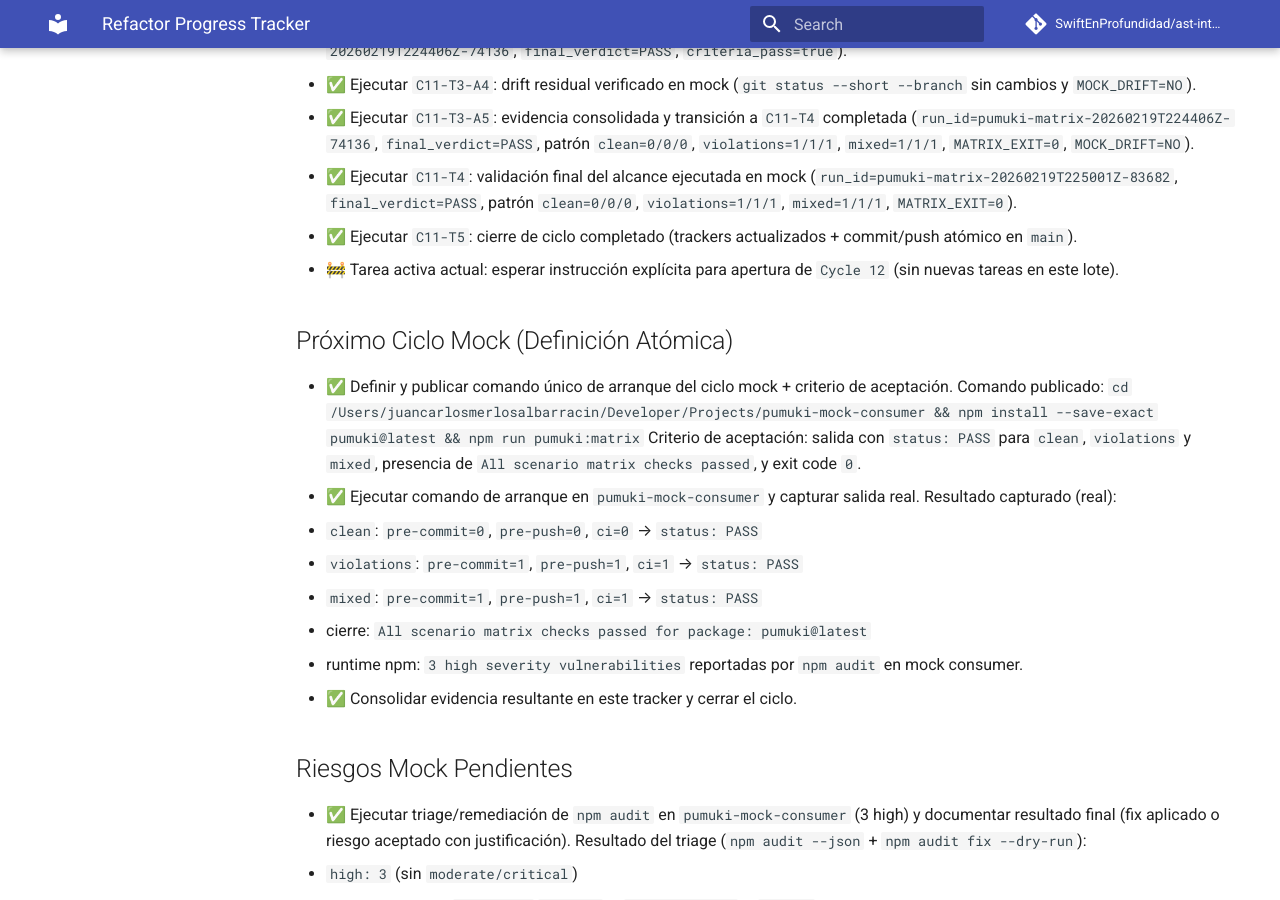
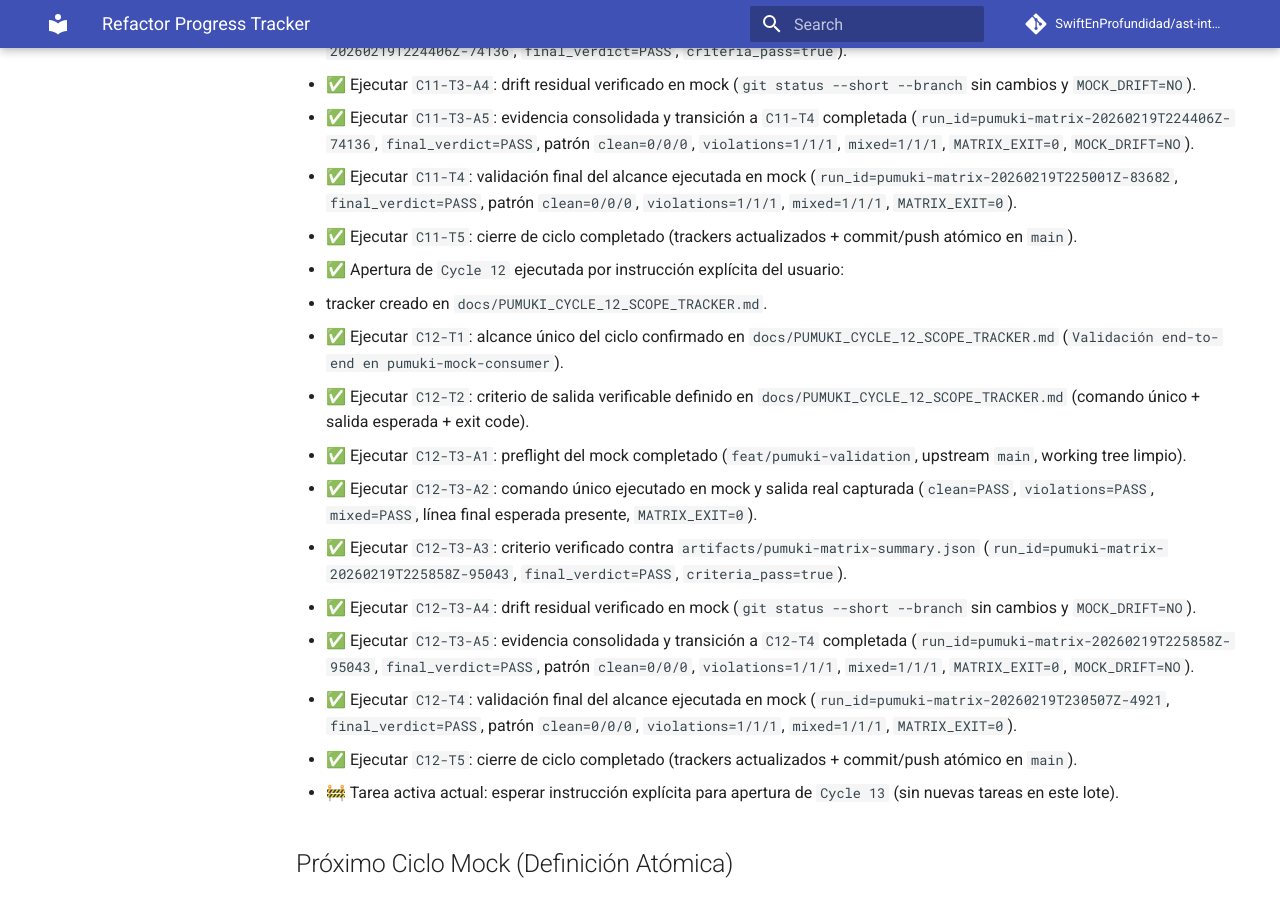
Before and after one commit to SwiftEnProfundidad/ast-intelligence-hooks, an MkDocs documentation site: the page built from docs/REFRACTOR_PROGRESS.md, in a window 1280 px wide and 900 px high, scrolled down 9445 px. Built offline with MkDocs 1.6.1 and Material for MkDocs 9.7.7, drawn with Linux system fonts in a browser that asks for light colours; comment, search, counter and statistics services are not loaded.

Commit message:
docs(cycle-12): close cycle 12 tracker and update refactor progress

```diff
--- a/docs/REFRACTOR_PROGRESS.md
+++ b/docs/REFRACTOR_PROGRESS.md
@@ -211,7 +211,18 @@ Estado consolidado del refactor con seguimiento de tareas y evidencia del avance
 - ✅ Ejecutar `C11-T3-A5`: evidencia consolidada y transición a `C11-T4` completada (`run_id=pumuki-matrix-20260219T224406Z-74136`, `final_verdict=PASS`, patrón `clean=0/0/0`, `violations=1/1/1`, `mixed=1/1/1`, `MATRIX_EXIT=0`, `MOCK_DRIFT=NO`).
 - ✅ Ejecutar `C11-T4`: validación final del alcance ejecutada en mock (`run_id=pumuki-matrix-20260219T225001Z-83682`, `final_verdict=PASS`, patrón `clean=0/0/0`, `violations=1/1/1`, `mixed=1/1/1`, `MATRIX_EXIT=0`).
 - ✅ Ejecutar `C11-T5`: cierre de ciclo completado (trackers actualizados + commit/push atómico en `main`).
-- 🚧 Tarea activa actual: esperar instrucción explícita para apertura de `Cycle 12` (sin nuevas tareas en este lote).
+- ✅ Apertura de `Cycle 12` ejecutada por instrucción explícita del usuario:
+  - tracker creado en `docs/PUMUKI_CYCLE_12_SCOPE_TRACKER.md`.
+- ✅ Ejecutar `C12-T1`: alcance único del ciclo confirmado en `docs/PUMUKI_CYCLE_12_SCOPE_TRACKER.md` (`Validación end-to-end en pumuki-mock-consumer`).
+- ✅ Ejecutar `C12-T2`: criterio de salida verificable definido en `docs/PUMUKI_CYCLE_12_SCOPE_TRACKER.md` (comando único + salida esperada + exit code).
+- ✅ Ejecutar `C12-T3-A1`: preflight del mock completado (`feat/pumuki-validation`, upstream `main`, working tree limpio).
+- ✅ Ejecutar `C12-T3-A2`: comando único ejecutado en mock y salida real capturada (`clean=PASS`, `violations=PASS`, `mixed=PASS`, línea final esperada presente, `MATRIX_EXIT=0`).
+- ✅ Ejecutar `C12-T3-A3`: criterio verificado contra `artifacts/pumuki-matrix-summary.json` (`run_id=pumuki-matrix-20260219T225858Z-95043`, `final_verdict=PASS`, `criteria_pass=true`).
+- ✅ Ejecutar `C12-T3-A4`: drift residual verificado en mock (`git status --short --branch` sin cambios y `MOCK_DRIFT=NO`).
+- ✅ Ejecutar `C12-T3-A5`: evidencia consolidada y transición a `C12-T4` completada (`run_id=pumuki-matrix-20260219T225858Z-95043`, `final_verdict=PASS`, patrón `clean=0/0/0`, `violations=1/1/1`, `mixed=1/1/1`, `MATRIX_EXIT=0`, `MOCK_DRIFT=NO`).
+- ✅ Ejecutar `C12-T4`: validación final del alcance ejecutada en mock (`run_id=pumuki-matrix-20260219T230507Z-4921`, `final_verdict=PASS`, patrón `clean=0/0/0`, `violations=1/1/1`, `mixed=1/1/1`, `MATRIX_EXIT=0`).
+- ✅ Ejecutar `C12-T5`: cierre de ciclo completado (trackers actualizados + commit/push atómico en `main`).
+- 🚧 Tarea activa actual: esperar instrucción explícita para apertura de `Cycle 13` (sin nuevas tareas en este lote).
 
 ## Próximo Ciclo Mock (Definición Atómica)
 - ✅ Definir y publicar comando único de arranque del ciclo mock + criterio de aceptación.
```
Also changed, not shown: docs/PUMUKI_CYCLE_12_SCOPE_TRACKER.md (added, +64 -0 lines).
